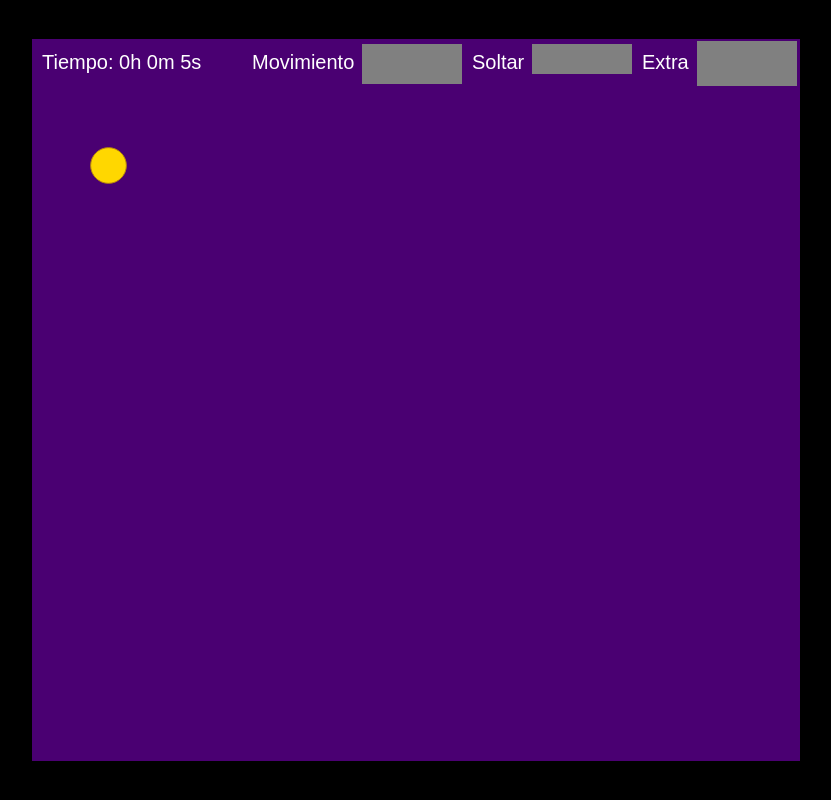
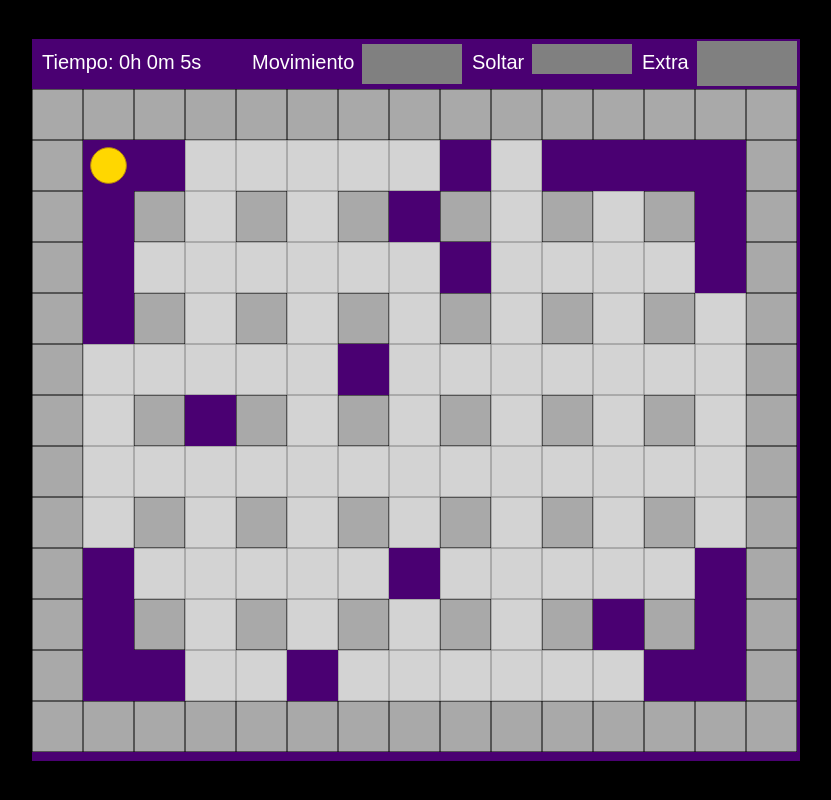
Before and after one commit to JoaquinVargas1/Examen-Unidad-2-Programacion-Avanzada-en-Internet, a plain HTML site: page index.html in a window 1280 px wide. Shown: the whole page, without its empty margins (224-1055 px from the left). Drawn offline with Linux system fonts and the light colour scheme.

Commit message:
Update index.html

```diff
--- a/index.html
+++ b/index.html
@@ -76,6 +76,35 @@
       context.fillRect(665, 2, 100, 45);
     }
 
+    // Crear canvas para soft wall y wall
+    const softWallCanvas = document.createElement('canvas');
+    const softWallCtx = softWallCanvas.getContext('2d');
+    softWallCanvas.width = grid;
+    softWallCanvas.height = grid;
+
+    const wallCanvas = document.createElement('canvas');
+    const wallCtx = wallCanvas.getContext('2d');
+    wallCanvas.width = grid;
+    wallCanvas.height = grid;
+
+    // Dibujar soft wall
+    function drawSoftWallImage() {
+      softWallCtx.clearRect(0, 0, grid, grid);
+      softWallCtx.fillStyle = 'lightgray';
+      softWallCtx.fillRect(0, 0, grid, grid);
+      softWallCtx.strokeStyle = 'gray';
+      softWallCtx.strokeRect(0, 0, grid, grid);
+    }
+
+    // Dibujar muro
+    function drawWallImage() {
+      wallCtx.clearRect(0, 0, grid, grid);
+      wallCtx.fillStyle = 'darkgray';
+      wallCtx.fillRect(0, 0, grid, grid);
+      wallCtx.strokeStyle = 'black';
+      wallCtx.strokeRect(0, 0, grid, grid);
+    }
+
     // Mapeo de tipos de objetos
     const types = {
       wall: '▉',
@@ -88,14 +117,33 @@
 
     // Seguimiento de celdas del juego
     let cells = [];
+    const template = [
+      ['▉','▉','▉','▉','▉','▉','▉','▉','▉','▉','▉','▉','▉','▉','▉'],
+      ['▉','x','x',   ,   ,   ,   ,   ,   ,   ,   ,   ,'x','x','▉'],
+      ['▉','x','▉',   ,'▉',   ,'▉',   ,'▉',   ,'▉',   ,'▉','x','▉'],
+      ['▉','x',   ,   ,   ,   ,   ,   ,   ,   ,   ,   ,   ,'x','▉'],
+      ['▉',   ,'▉',   ,'▉',   ,'▉',   ,'▉',   ,'▉',   ,'▉',   ,'▉'],
+      ['▉',   ,   ,   ,   ,   ,   ,   ,   ,   ,   ,   ,   ,   ,'▉'],
+      ['▉',   ,'▉',   ,'▉',   ,'▉',   ,'▉',   ,'▉',   ,'▉',   ,'▉'],
+      ['▉',   ,   ,   ,   ,   ,   ,   ,   ,   ,   ,   ,   ,   ,'▉'],
+      ['▉',   ,'▉',   ,'▉',   ,'▉',   ,'▉',   ,'▉',   ,'▉',   ,'▉'],
+      ['▉','x',   ,   ,   ,   ,   ,   ,   ,   ,   ,   ,   ,'x','▉'],
+      ['▉','x','▉',   ,'▉',   ,'▉',   ,'▉',   ,'▉',   ,'▉','x','▉'],
+      ['▉','x','x',   ,   ,   ,   ,   ,   ,   ,   ,   ,'x','x','▉'],
+      ['▉','▉','▉','▉','▉','▉','▉','▉','▉','▉','▉','▉','▉','▉','▉']
+    ];
 
-    // Genera el nivel sin muros
+    // Genera el nivel
     function generateLevel() {
       cells = [];
       for (let row = 0; row < numRows; row++) {
         cells[row] = [];
         for (let col = 0; col < numCols; col++) {
-          cells[row][col] = null;
+          if (!template[row][col] && Math.random() < 0.90) {
+            cells[row][col] = types.softWall;
+          } else if (template[row][col] === types.wall) {
+            cells[row][col] = types.wall;
+          }
         }
       }
     }
@@ -251,6 +299,21 @@
       dt = timestamp - last;
       last = timestamp;
 
+      for (let row = 0; row < numRows; row++) {
+        for (let col = 0; col < numCols; col++) {
+          switch (cells[row][col]) {
+            case types.wall:
+              drawWallImage();
+              context.drawImage(wallCanvas, col * grid, (row * grid) + 50);
+              break;
+            case types.softWall:
+              drawSoftWallImage();
+              context.drawImage(softWallCanvas, col * grid, (row * grid) + 50);
+              break;
+          }
+        }
+      }
+
       entities.forEach((entity) => {
         entity.update(dt);
         entity.render();
```
